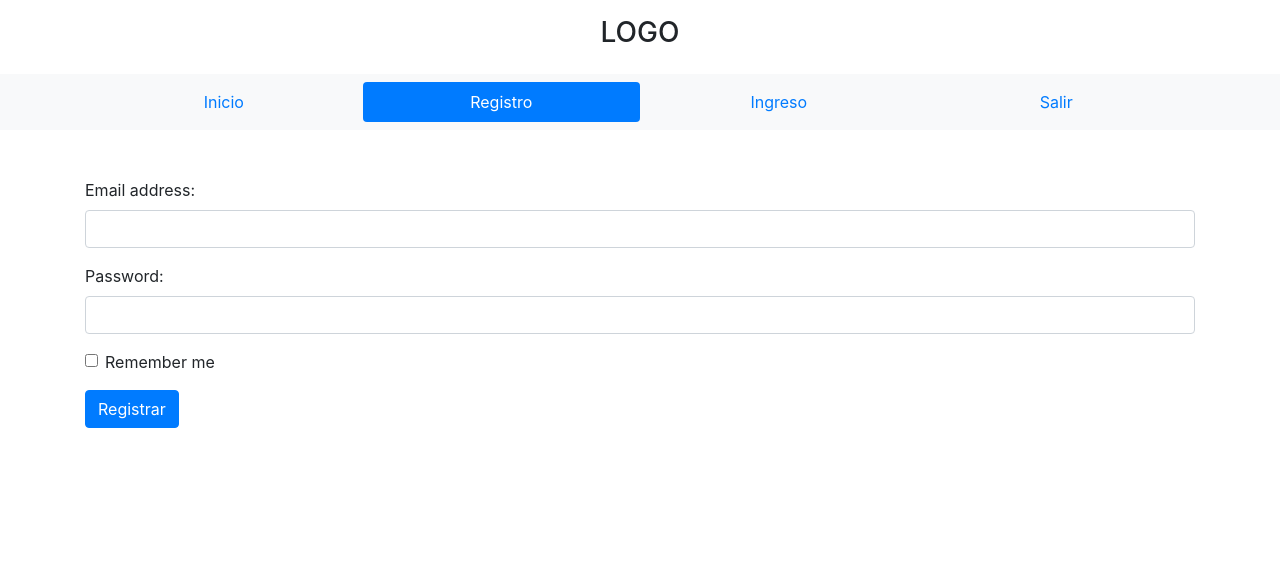
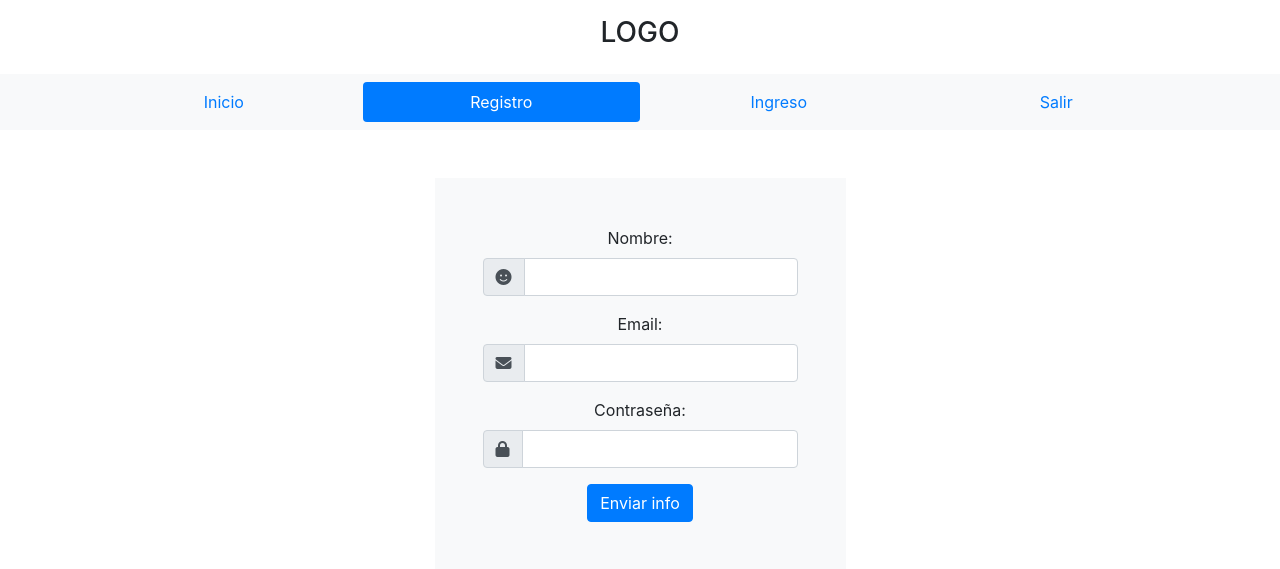
Before and after one commit to virutasoft/cmsInLaravel, a PHP site: page /index.php in a window 1280 px wide. Shown: the top 569 px of the page. Run offline with PHP 8.4, Linux system fonts and the light colour scheme; some libraries are stand-ins or nearby versions.

Commit message:
the form was modified on the  registro section

```diff
--- a/MVC/vista/paginas/registro.php
+++ b/MVC/vista/paginas/registro.php
@@ -1,18 +1,43 @@
 <!-- contenido -->
 
-            <form>
-                <div class="form-group">
-                    <label for="email">Email address:</label>
-                    <input type="email" class="form-control" id="email">
+<div class="d-flex justify-content-center text-center">
+    <form class="p-5 bg-light">
+        <div class="form-group">
+            <label for="nombre">Nombre:</label>
+                <div class="input-group">
+                    <div class="input-group-prepend">
+                        <span class="input-group-text">
+                            <i class="fas fa-smile"></i>
+                        </span>
+                    </div>
+                    <input type="text" class="form-control" id="nombre">
                 </div>
-                <div class="form-group">
-                    <label for="pwd">Password:</label>
-                    <input type="password" class="form-control" id="pwd">
+        </div>
+        <div class="form-group">
+            <label for="email">Email:</label>
+            <div class="input-group">
+                <div class="input-group-prepend">
+                    <span class="input-group-text">
+                        <i class="fas fa-envelope"></i>
+                    </span>
                 </div>
-                <div class="form-group form-check">
-                    <label class="form-check-label">
-                    <input class="form-check-input" type="checkbox"> Remember me
-                  </label>
+            <input type="email" class="form-control" id="email">
+            </div>
+        </div>
+        <div class="form-group">
+            <label for="pwd">Contraseña:</label>
+            <div class="input-group">
+                <div class="input-group-prepend">
+                    <span class="input-group-text">
+                        <i class="fas fa-lock"></i>
+                    </span>
                 </div>
-                <button type="submit" class="btn btn-primary">Registrar</button>
-            </form>
+                <input type="password" class="form-control" id="pwd">
+            </div>
+
+        </div>
+
+        <button type="submit" class="btn btn-primary">Enviar info</button>
+    </form>
+
+</div>
```
